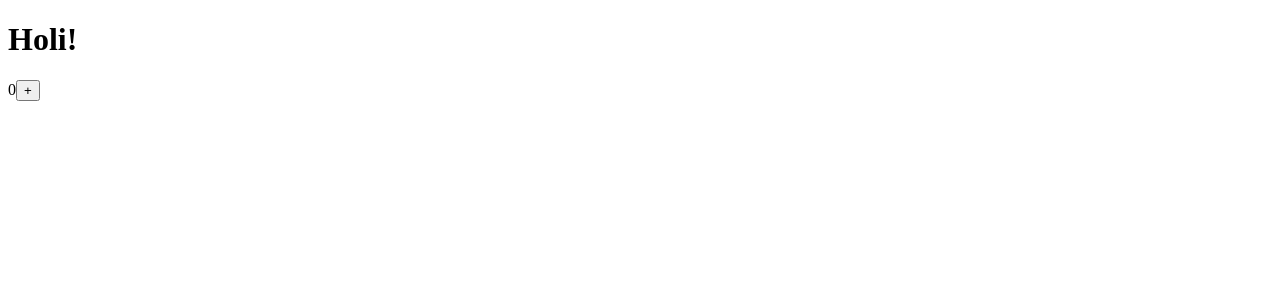
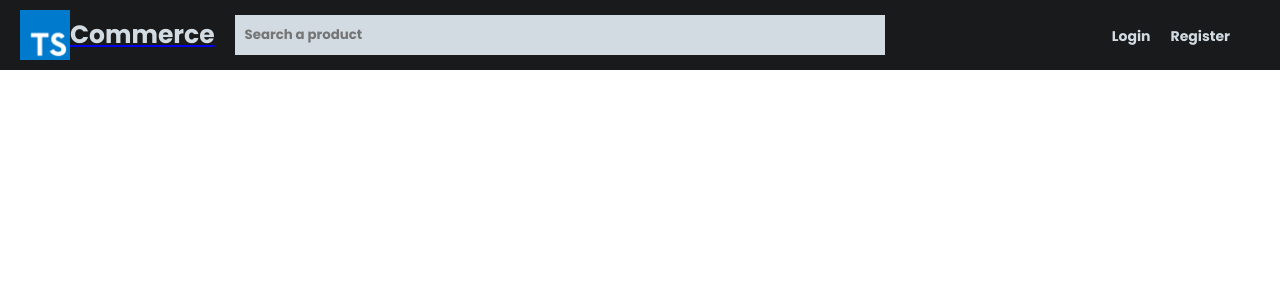
Before and after one commit to FernandoVT10/TypeScript-Ecommerce, a Next.js app: page / in a window 1280 px wide. Shown: the top 300 px of the page. Built offline with nearby package versions, Linux system fonts and the light colour scheme.

Commit message:
Add more configurations and Navbar Component

```diff
--- a/jest.config.js
+++ b/jest.config.js
@@ -13,6 +13,9 @@ module.exports = {
                 "ts-jest": {
                     tsConfig: "tsconfig.jest.json"
                 }
+            },
+            moduleNameMapper: {
+                "^.+\\.(css|less|scss)$": "identity-obj-proxy"
             }
         },
         {
--- /dev/null
+++ b/src/components/Navbar/Navbar.module.scss
@@ -0,0 +1,165 @@
+.navbar {
+    display: flex;
+    justify-content: space-between;
+    align-items: center;
+    background: var(--black);
+    color: var(--light);
+    padding: 10px 20px;
+
+    & .leftContainer {
+        padding-right: 20px;
+        display: flex;
+        width: 100%;
+        align-items: center;
+
+        & .logo {
+            display: flex;
+            align-items: center;
+
+            & img {
+                width: 50px;
+            }
+
+            & h3 {
+                margin: 0;
+                display: inline;
+                font-size: 25px;
+                font-weight: bold;
+                color: var(--light);
+            }
+        }
+    }
+
+    & .searchProduct {
+        position: relative;
+        margin-left: 20px;
+        width: 100%;
+        max-width: 650px;
+        font-size: 14px;
+
+        & input {
+            border: none;
+            width: 100%;
+            height: 40px;
+            background: var(--light);
+            color: var(--black);
+            font-weight: bold;
+            padding: 0 10px;
+        }
+
+        & button {
+            cursor: pointer;
+            position: absolute;
+            right: 0;
+            width: 40px;
+            height: 40px;
+            background: var(--light);
+            color: var(--black);
+            border: none;
+        }
+    }
+
+    & .menu,
+    & .mobileMenu {
+        & .items {
+            display: flex;
+            align-items: center;
+            margin: 0;
+            padding: 0;
+            list-style: none;
+
+            & .item {
+                text-decoration: none;
+                color: var(--light);
+                margin: 0 10px;
+                font-weight: bold;
+                font-size: 14px;
+                transition: .3s;
+
+                &:hover {
+                    color: var(--gray);
+                }
+            }
+
+            & .shoppingCart {
+                position: relative;
+                display: block;
+
+                & i {
+                    font-size: 25px;
+                }
+
+                & span {
+                    position: absolute;
+                    top: 0;
+                    left: 12px;
+                    font-size: 14px;
+                    color: var(--black);
+                }
+            }
+
+            & .toggleButton {
+                cursor: pointer;
+                display: none;
+
+                & i {
+                    font-size: 25px;
+                }
+            }
+        }
+    }
+
+    & .mobileMenu {
+        position: absolute;
+        top: 70px;
+        left: -100%;
+        width: 100%;
+        height: calc(100vh - 70px);
+        background: var(--black);
+        transition: .3s;
+
+        & .items {
+            display: block;
+            padding: 20px;
+
+            & .item {
+                display: block;
+                margin: 20px 0;
+            }
+
+            & .searchProduct {
+                display: block;
+                margin: 0;
+                max-width: 100%;
+            }
+        }
+    }
+
+    @media only screen and (max-width: 768px) {
+        &.navbarActive {
+            & .mobileMenu {
+                left: 0;
+            }
+        }
+
+        & .searchProduct {
+            display: none;
+        }
+
+        & .menu {
+            & .items {
+                & .item {
+                    display: none;
+
+                    &.active {
+                        display: inline-block;
+                    }
+                }
+
+                & .toggleButton {
+                    display: block;
+                }
+            }
+        }
+    }
+}
--- /dev/null
+++ b/src/components/Navbar/Navbar.tsx
@@ -0,0 +1,107 @@
+import React, { useState } from "react";
+import Link from "next/link";
+
+import styles from "./Navbar.module.scss";
+
+function Navbar() {
+    const [isActive, setIsActive] = useState(false);
+
+    const navbarClass = isActive ? styles.navbarActive : "";
+    const toggleButtonClass = isActive ? "fa-times" : "fa-bars";
+
+    return (
+        <nav className={`${styles.navbar} ${navbarClass}`}>
+            <div className={styles.leftContainer}>
+                <Link href="/">
+                    <a className={styles.logo}>
+                        <img src="/favicon.png" alt="Icon"/>
+                        <h3>Commerce</h3>
+                    </a>
+                </Link>
+
+                <div className={styles.searchProduct}>
+                    <form action="/products/">
+                        <input
+                        type="search"
+                        name="search"
+                        placeholder="Search a product"
+                        autoComplete="search"/>
+
+                        <button type="submit">
+                            <i className="fas fa-search" aria-hidden="true"></i>
+                        </button>
+                    </form>
+                </div>
+            </div>
+
+            <div className={styles.menu}>
+                <ul className={styles.items}>
+                    <li>
+                        <Link href="/login/">
+                            <a className={styles.item}>Login</a>
+                        </Link>
+                    </li>
+
+                    <li>
+                        <Link href="/register/">
+                            <a className={styles.item}>Register</a>
+                        </Link>
+                    </li>
+
+                    <li>
+                        <Link href="/cart/">
+                            <a className={`${styles.item} ${styles.shoppingCart} ${styles.active}`}>
+                                <i className="fas fa-shopping-cart" aria-hidden="true"></i>
+                                <span>9</span>
+                            </a>
+                        </Link>
+                    </li>
+
+                    <li>
+                        <a
+                        onClick={() => setIsActive(!isActive)}
+                        className={`${styles.item} ${styles.toggleButton} ${styles.active}`}>
+                            <i className={`fas ${toggleButtonClass}`} aria-hidden="true"></i>
+                        </a>
+                    </li>
+                </ul>
+            </div>
+
+            {/* This is the menu for smartphones or tablets */}
+
+            <div className={styles.mobileMenu}>
+                <ul className={styles.items}>
+                    <li>
+                        <div className={styles.searchProduct}>
+                            <form action="/products/">
+                                <input
+                                type="search"
+                                name="search"
+                                placeholder="Search a product"
+                                autoComplete="search"/>
+
+                                <button type="submit">
+                                    <i className="fas fa-search" aria-hidden="true"></i>
+                                </button>
+                            </form>
+                        </div>
+                    </li>
+
+                    <li>
+                        <Link href="/login/">
+                            <a className={styles.item}>Login</a>
+                        </Link>
+                    </li>
+
+                    <li>
+                        <Link href="/register/">
+                            <a className={styles.item}>Register</a>
+                        </Link>
+                    </li>
+                </ul>
+            </div>
+        </nav>
+    );
+}
+
+export default Navbar;
--- /dev/null
+++ b/src/components/Navbar/index.tsx
@@ -0,0 +1,3 @@
+import Navbar from "./Navbar";
+
+export default Navbar;
--- /dev/null
+++ b/src/pages/_app.tsx
@@ -0,0 +1,21 @@
+import type { AppProps } from "next/app";
+
+import Head from "next/head";
+
+import "@/styles/global.scss";
+
+function App({ Component, pageProps }: AppProps) {
+    return (
+        <div>
+            <Head>
+                <link rel="shortcut icon" href="/favicon.png"/>
+            </Head>
+
+            <Component {...pageProps} />
+
+            <script src="https://kit.fontawesome.com/63ef8f1397.js" crossOrigin="anonymous"></script>
+        </div>
+    );
+}
+
+export default App;
--- a/src/pages/index.tsx
+++ b/src/pages/index.tsx
@@ -1,10 +1,15 @@
-import Counter from "@/components/Counter";
+import Head from "next/head";
+
+import Navbar from "@/components/Navbar";
 
 function IndexPage() {
     return (
         <div>
-            <h1>Holi!</h1>
-            <Counter/>
+            <Head>
+                <title>TypeScript Ecommerce - Home</title>
+            </Head>
+
+            <Navbar/>
         </div>
     );
 }
--- /dev/null
+++ b/src/styles/global.scss
@@ -0,0 +1,18 @@
+@import url('https://fonts.googleapis.com/css2?family=Poppins:wght@400;700&display=swap');
+
+:root {
+    --black: #191a1c;
+    --light: #d2dbe2;
+    --gray: rgba(210, 218, 226, .6);
+}
+
+* {
+    box-sizing: border-box;
+    font-family: 'Poppins', sans-serif;
+    outline: 0;
+}
+
+body {
+    margin: 0;
+    padding: 0;
+}
--- a/tsconfig.server.json
+++ b/tsconfig.server.json
@@ -5,7 +5,8 @@
         "noEmit": false,
         "allowJs": true,
         "esModuleInterop": true,
-        "baseUrl": "server"
+        "baseUrl": "server",
+        "downlevelIteration": true
     },
     "include": ["server"],
     "exclude": [
```
Also changed, not shown: package.json (+16 -14 lines), public/favicon.png (added), 1 other file (tests, documents, lock files or other folders).
